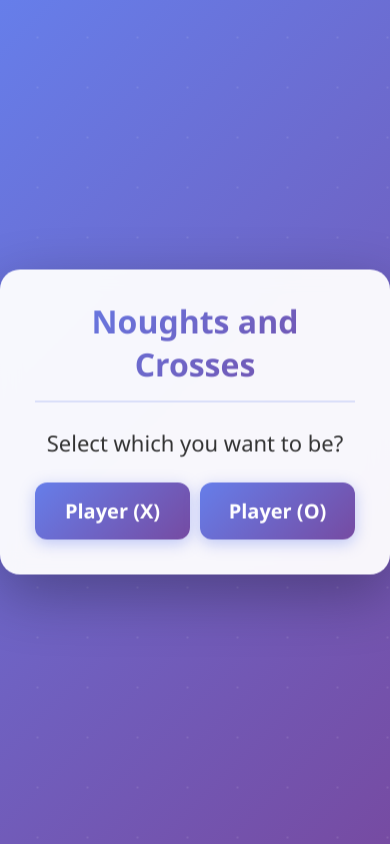
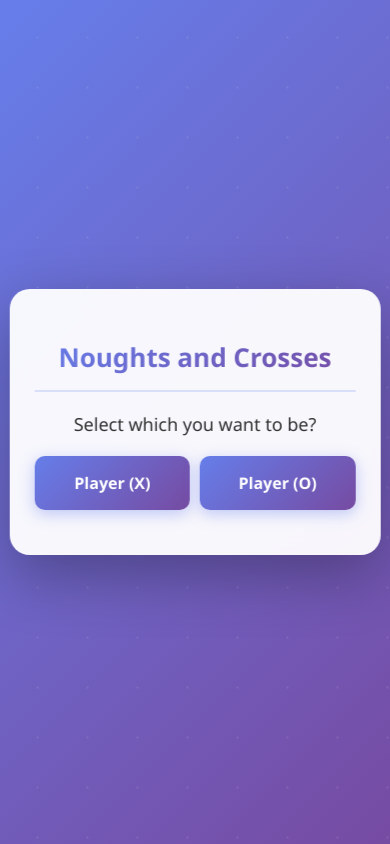
Before and after one commit to carltonjohnson1/noughts-and-crosses, a plain HTML site: page index.html in a window 390 px wide. Shown: the top 844 px of the page. Drawn offline with Linux system fonts and the light colour scheme.

Commit message:
update select-box to make it more responsive on tablet and mobile

```diff
--- a/style.css
+++ b/style.css
@@ -490,3 +490,58 @@ body::before {
   transform: translateY(0);
   box-shadow: 0 2px 10px rgba(102, 126, 234, 0.4);
 }
+
+
+
+/* Tablet and Mobile Responsiveness */
+@media (max-width: 768px) {
+  .select-box {
+    max-width: 90%;
+    padding: 40px 30px 40px;
+  }
+
+  .select-box header {
+    font-size: 28px;
+    padding-bottom: 20px;
+  }
+
+  .select-box .title {
+    font-size: 20px;
+    margin: 20px 0;
+  }
+
+  .options button {
+    font-size: 18px;
+    padding: 18px 0;
+  }
+}
+
+@media (max-width: 480px) {
+  .select-box {
+    max-width: 95%;
+    padding: 50px 25px 45px;
+  }
+
+  .select-box header {
+    font-size: 26px;
+    padding-bottom: 15px;
+  }
+
+  .select-box .title {
+    font-size: 18px;
+    margin: 20px 0;
+  }
+
+  .options button {
+    font-size: 16px;
+    padding: 16px 0;
+    border-radius: 10px;
+  }
+
+  .play-area section span {
+    height: 80px;
+    width: 80px;
+    font-size: 36px;
+    line-height: 80px;
+  }
+}
```
